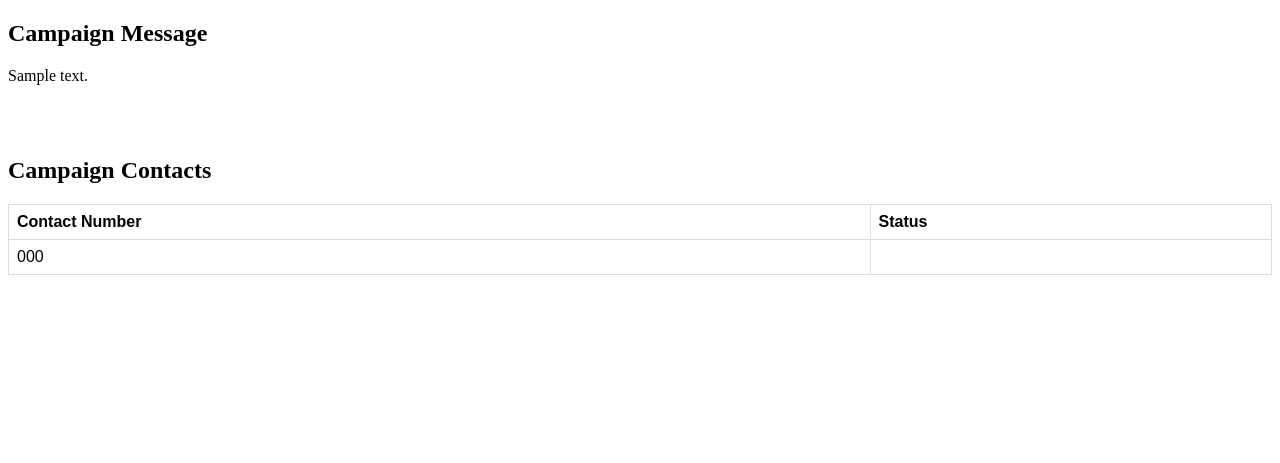
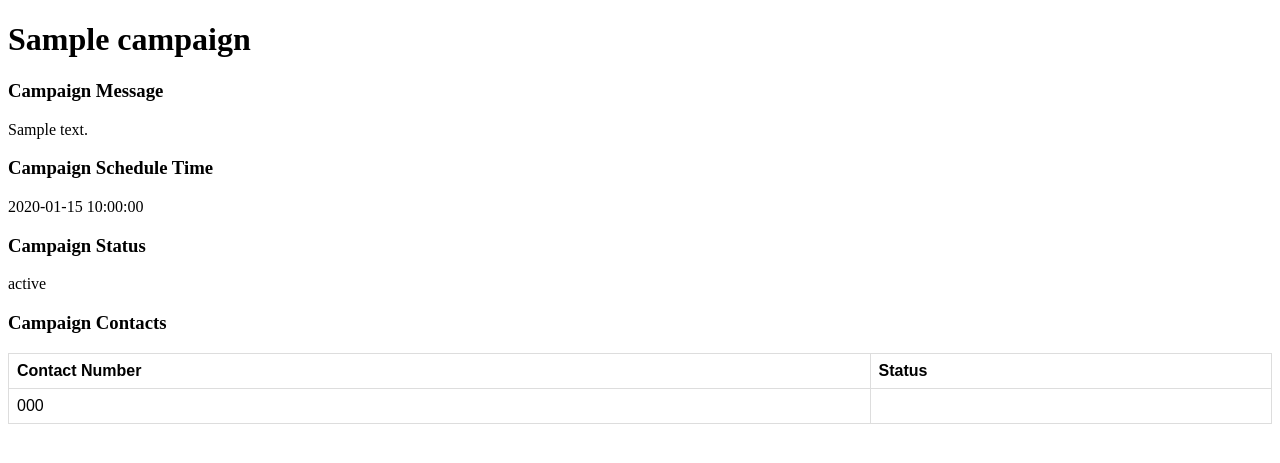
Before and after one commit to Kiran995/campaign_yipl, a Flask app: page /getContacts?campaign_details=1 in a window 1280 px wide. Shown: the top 463 px of the page. Run offline with Flask 2, Linux system fonts and the light colour scheme; a user stored in the database is signed in; tables that the repository leaves empty hold one stand-in row (values such as "Sample post").

Commit message:
detail page managed

```diff
--- a/app.py
+++ b/app.py
@@ -122,10 +122,10 @@ def added():
     scheduled_datetime = request.form['schedule']
     scheduled_datetime = datetime.datetime.strptime(scheduled_datetime, "%Y-%m-%dT%H:%M")
 
-    if (scheduled_datetime > current_datetime):
-        camp.status = 'Queued'
-    else:
-        camp.status = 'Sent'
+    # if (scheduled_datetime > current_datetime):
+    #     camp.status = 'Queued'
+    # else:
+    #     camp.status = 'Sent'
 
     db.session.add(camp)
     db.session.commit()
--- a/templates/contact_details.html
+++ b/templates/contact_details.html
@@ -8,12 +8,17 @@
 
     <body>
         <div class="main">
-            <h2>Campaign Message</h2>
-            {% for message in campaign %}
-            <p>{{message.message}}</p>
+
+            {% for data in campaign %}
+            <h1>{{data.title}}</h1>
+            <h3>Campaign Message</h3>
+            <p>{{data.message}}</p>
+            <h3>Campaign Schedule Time</h3>
+            <p>{{data.schedule}}</p>
+            <h3>Campaign Status</h3>
+            <p>{{data.status}}</p>
             {% endfor %}
-        <br/><br/>
-            <h2>Campaign Contacts</h2>
+            <h3>Campaign Contacts</h3>
             <table>
                 <tr>
 
```
